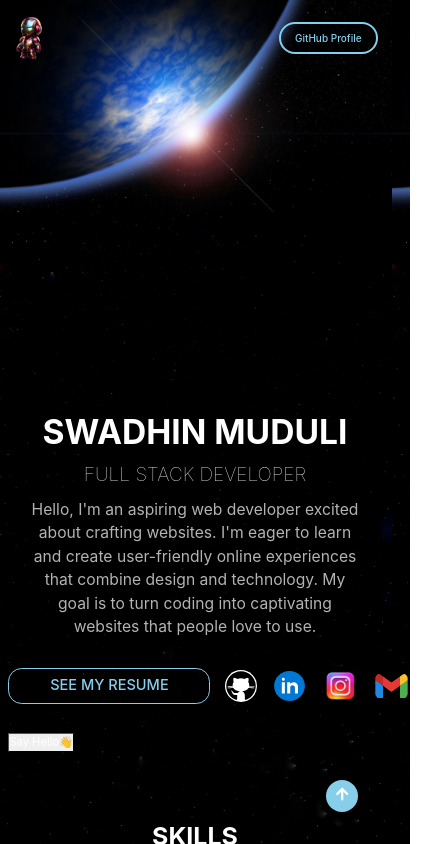
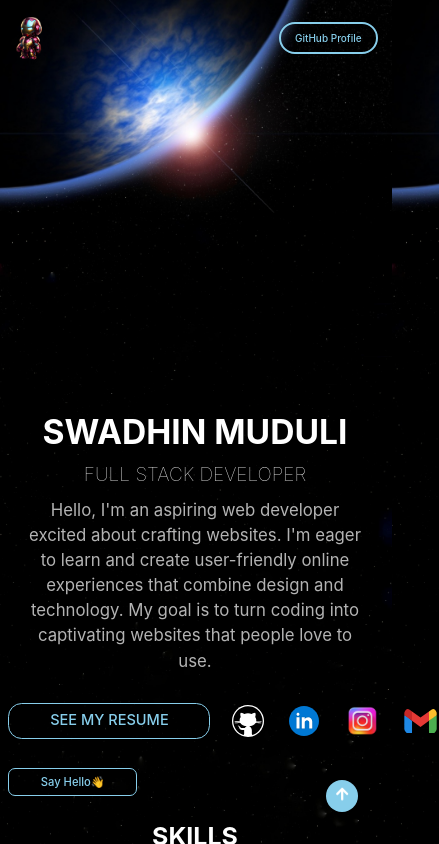
Before and after one commit to Youngswadhin/My-Portfolio, a React (Create React App) app: page / in a window 390 px wide. Shown: the top 844 px of the page, 439 px wide, since content can reach past the window. Built offline with nearby package versions, Linux system fonts and the light colour scheme.

Commit message:
update build

```diff
--- a/src/Components/Home.js
+++ b/src/Components/Home.js
@@ -22,7 +22,7 @@ function Home() {
                   <a href='https://instagram.com/young_swadhin?igshid=NGExMmI2YTkyZg==' ><img src={insta} alt='..' className='icon' /></a>
                   <a href='mailto:youngswadhin@gmail.com' ><img src={mail} alt='..' className='icon' /></a>
                 </div>
-                 <button className='resume'>Say Hello👋</button>
+                 <button className='sayHello'>Say Hello👋</button>
         </div>
         </section>
   )
--- a/src/StyleSheet/Home.css
+++ b/src/StyleSheet/Home.css
@@ -17,6 +17,20 @@
     .homeDecs{
         font-size: 1.3rem;
         opacity: .7;
+    }
+    .sayHello{
+        width: max-content;
+        margin: auto;
+        font-weight: 500;
+        color: skyblue;
+        background: transparent;
+        border: 2px solid skyblue;
+        padding: .4rem 2.8rem;
+        border-radius: 10px;
+        &:hover{
+            color: white;
+            background: skyblue;
+        }
     }
 }
 .homeSocial{
@@ -47,13 +61,13 @@
 @media screen and (max-width:500px) {
     .home{
         .homeDecs{
-            font-size: 1.4rem;
+            font-size: 1.5rem;
         }
     }
     .homeSocial{
         zoom: 1.3;
         .icon{
-            margin-left: 1rem;
+            margin-left: 1.5rem;
         }
     }
 }
```
